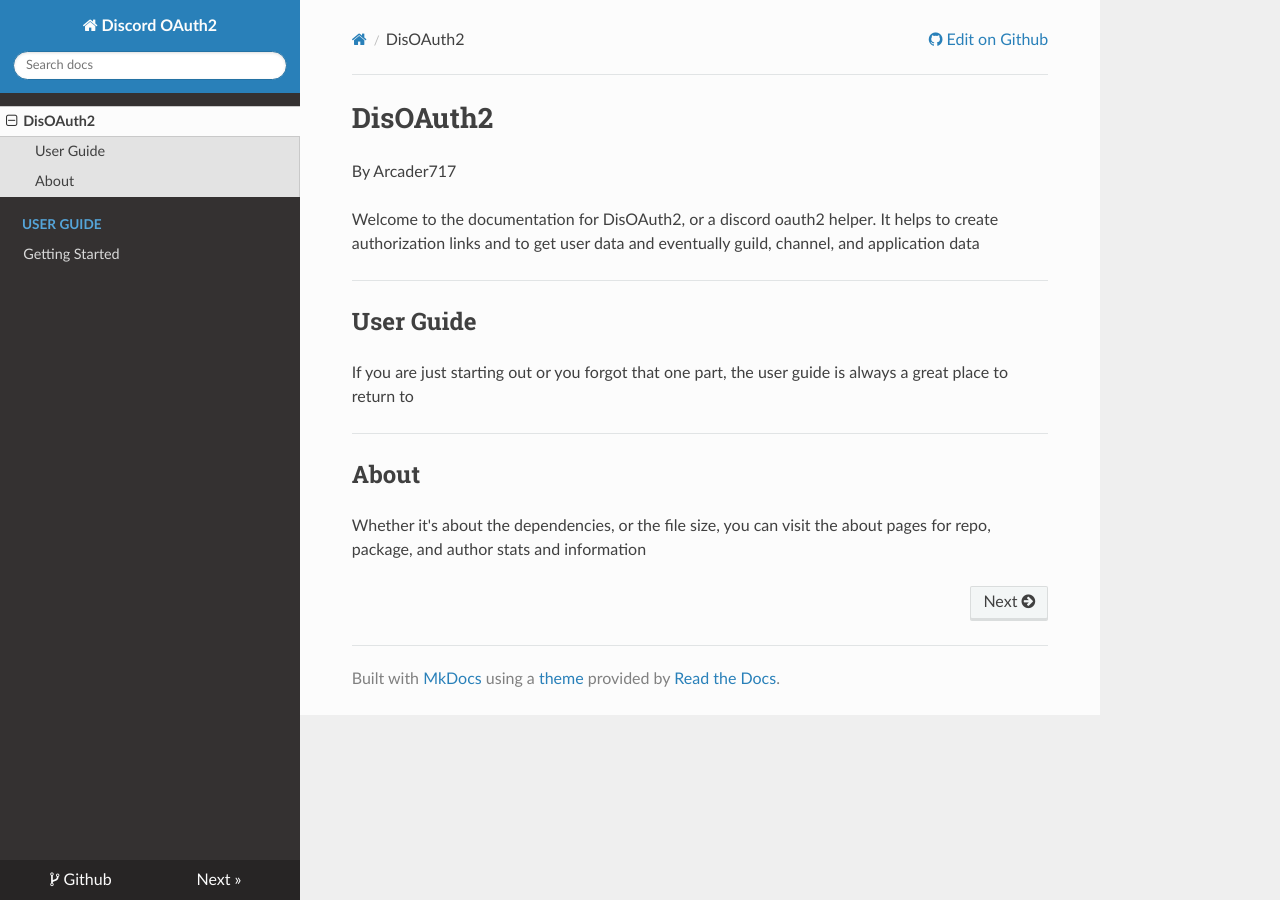
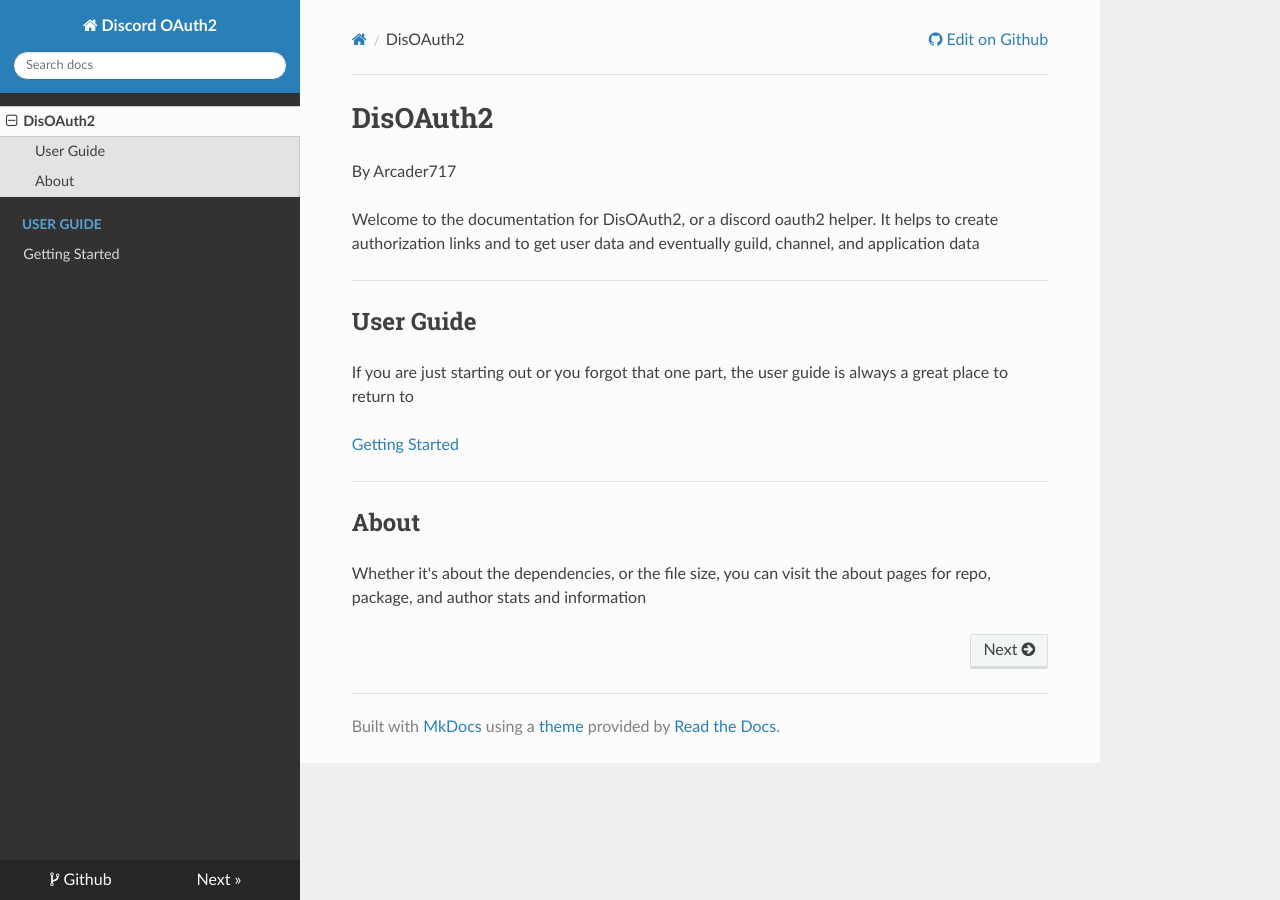
Before and after one commit to disoauth/DiscoAuth, an MkDocs documentation site: the page built from docs/index.md, in a window 1280 px wide. Built offline with MkDocs 1.6.1, drawn with Linux system fonts in a browser that asks for light colours; nearby versions of some CDN libraries.

Commit message:
Update index.md

```diff
--- a/docs/index.md
+++ b/docs/index.md
@@ -8,6 +8,8 @@
 ## User Guide
 If you are just starting out or you forgot that one part, the user guide is always a great place to return to
 
+[Getting Started](guides/getting_started)
+
 ***
 
 ## About
```
